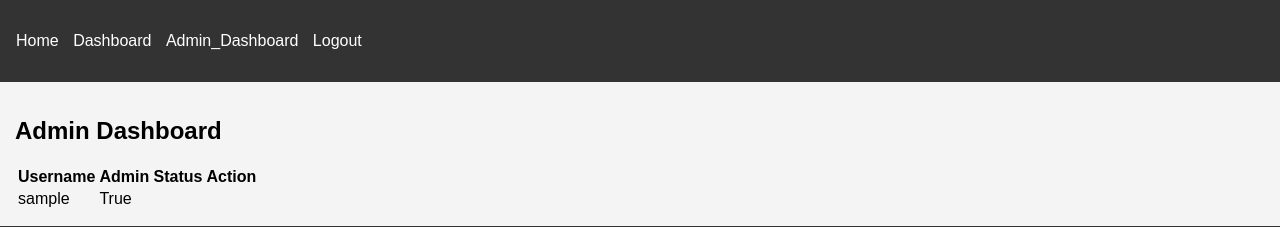
After one commit to LunaBarrett/Server-program-resource-manager-QA, a Flask app: page /admin/dashboard in a window 1280 px wide. The commit adds this page. Shown: the top 227 px of the page. Run offline with Flask 3, Linux system fonts and the light colour scheme; a user stored in the database is signed in; tables that the repository leaves empty hold one stand-in row (values such as "Sample post").

Commit message:
implimented a dashboard for admins to be able to grant others admin privilages

```diff
--- a/app/models.py
+++ b/app/models.py
@@ -2,7 +2,6 @@ from app.extensions import db
 from datetime import datetime
 from werkzeug.security import generate_password_hash, check_password_hash
 from flask_login import UserMixin
-
 
 
 class User(UserMixin,db.Model):
--- /dev/null
+++ b/app/templates/admin_dashboard.html
@@ -0,0 +1,29 @@
+<!-- app/templates/admin_dashboard.html -->
+<!DOCTYPE html>
+<html lang="en">
+{% extends 'base.html' %}
+
+{% block content %}
+<h2>Admin Dashboard</h2>
+<table>
+    <tr>
+        <th>Username</th>
+        <th>Admin Status</th>
+        <th>Action</th>
+    </tr>
+    {% for user in users %}
+    <tr>
+        <td>{{ user.username }}</td>
+        <td>{{ user.is_admin }}</td>
+        <td>
+            {% if not user.is_admin %}
+            <form action="{{ url_for('grant_admin', user_id=user.id) }}" method="post">
+                <input type="submit" value="Grant Admin Status">
+            </form>
+            {% endif %}
+        </td>
+    </tr>
+    {% endfor %}
+</table>
+{% endblock %}
+</html>
--- a/app/templates/base.html
+++ b/app/templates/base.html
@@ -16,6 +16,7 @@
                 <li><a href="{{ url_for('index') }}">Home</a></li>
                 {% if current_user.is_authenticated %}
                     <li><a href="{{ url_for('dashboard') }}">Dashboard</a></li>
+                    <li><a href="{{ url_for('admin_dashboard') }}">Admin_Dashboard</a></li>
                     <li><a href="{{ url_for('logout') }}">Logout</a></li>
                 {% else %}
                     <li><a href="{{ url_for('login') }}">Login</a></li>
--- a/app/views.py
+++ b/app/views.py
@@ -112,3 +112,31 @@ def dashboard():
     # Retrieve the latest resource usage data from the database
     latest_data = ServerResourceUsage.query.order_by(ServerResourceUsage.timestamp.desc()).first()
     return render_template('dashboard.html', latest_data=latest_data)
+
+@app.route('/admin/dashboard')
+@login_required
+def admin_dashboard():
+    if not current_user.is_admin:
+        flash('Access denied: Admins only.')
+        return redirect(url_for('index'))
+
+    users = User.query.all()
+    return render_template('admin_dashboard.html', users=users)
+
+
+@app.route('/grant_admin/<int:user_id>', methods=['POST'])
+@login_required
+def grant_admin(user_id):
+    if not current_user.is_admin:
+        flash('Access denied: Admins only.')
+        return redirect(url_for('index'))
+
+    user = User.query.get(user_id)
+    if user:
+        user.is_admin = True
+        db.session.commit()
+        flash(f'{user.username} has been granted admin status.')
+    else:
+        flash('User not found.')
+
+    return redirect(url_for('admin_dashboard'))
```
